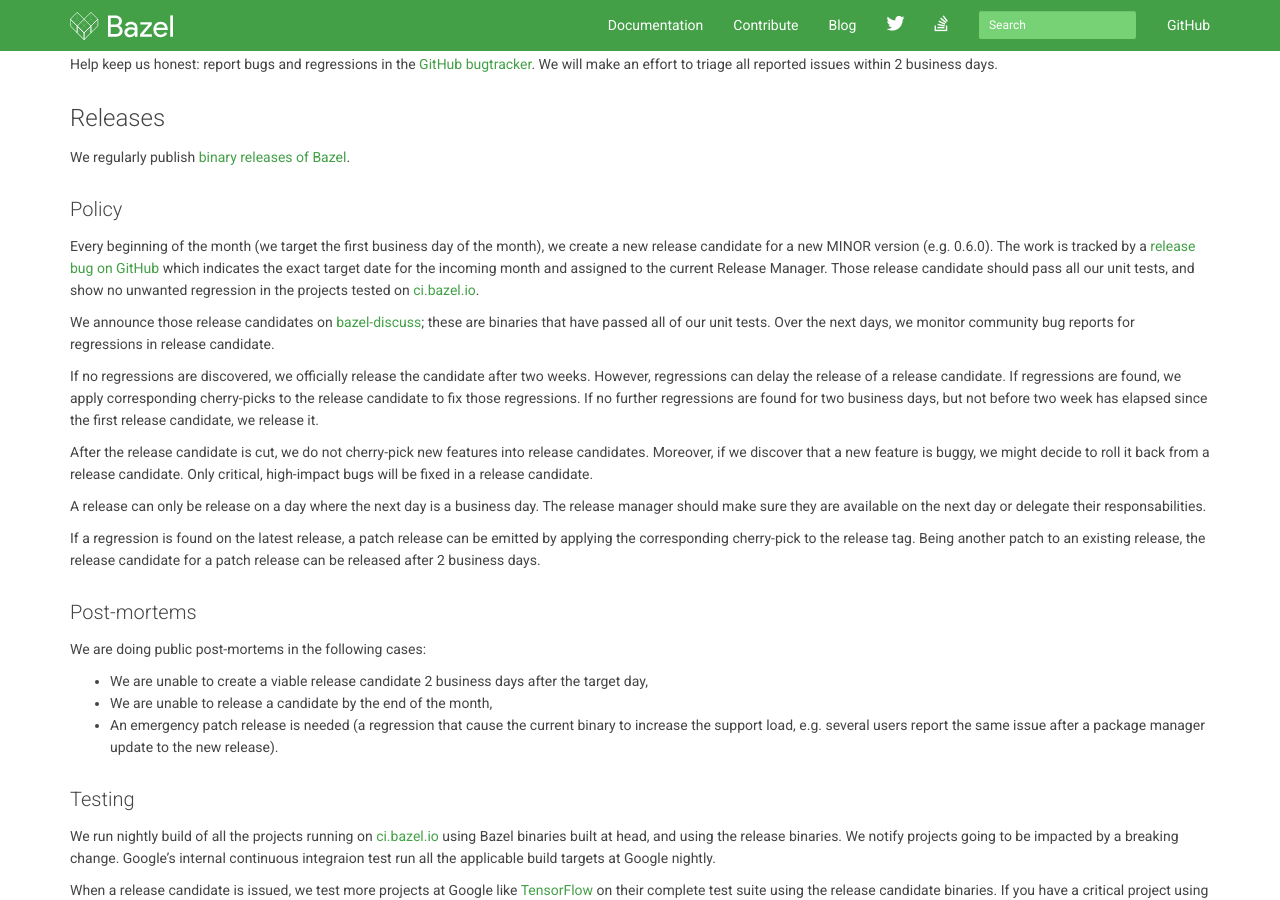
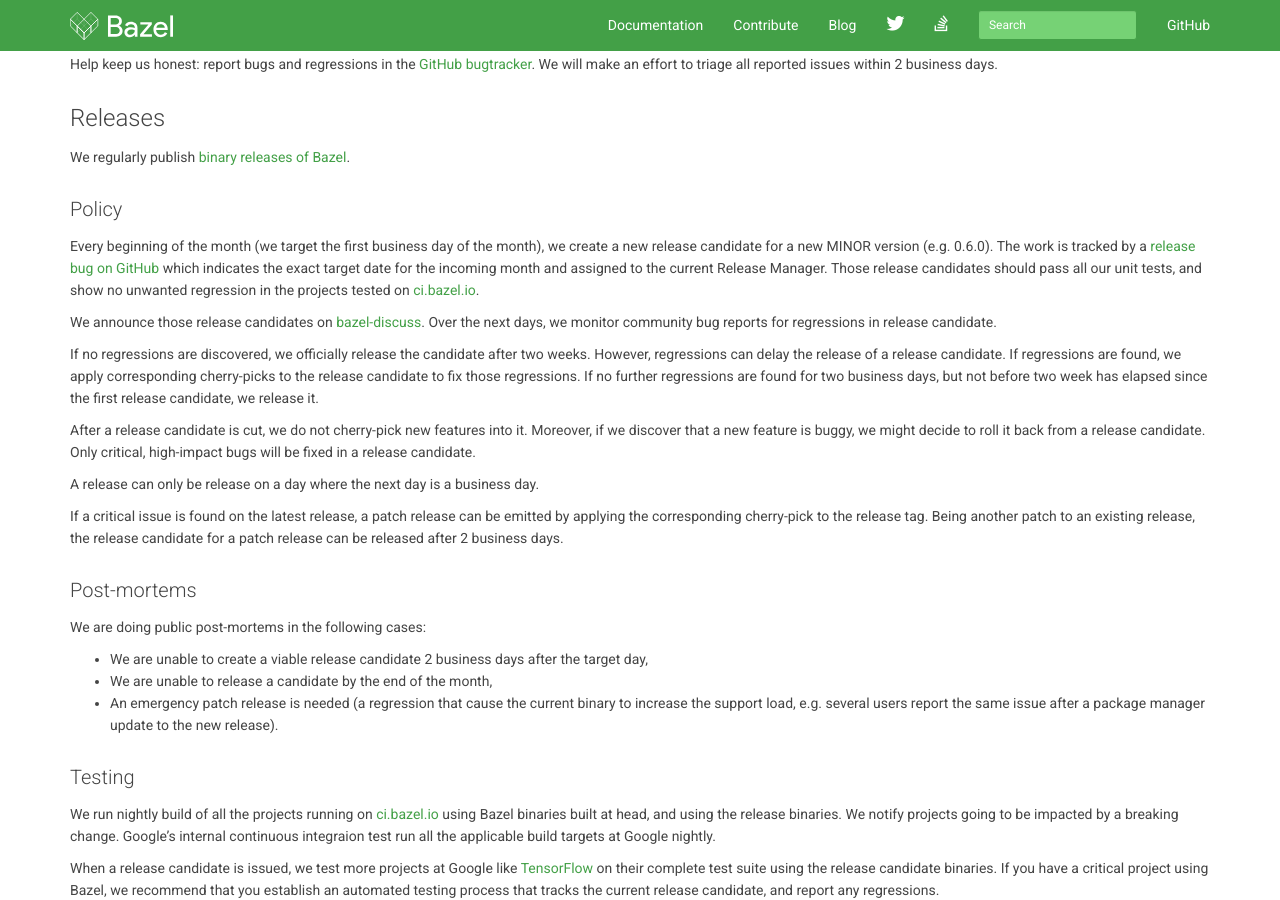
Before and after one commit to bazelbuild/bazel-website, a Jekyll site: the page built from support.md, in a window 1280 px wide and 900 px high, scrolled down 768 px. Built offline with Jekyll 4.4.1, drawn with Linux system fonts in a browser that asks for light colours; nearby versions of some CDN libraries; library files that are not in the unit come from our copies; Markdown is read by kramdown in place of the engine named in the settings; comment, search, counter and statistics services are not loaded.

Commit message:
More Dmitry's comments :)

```diff
--- a/support.md
+++ b/support.md
@@ -56,12 +56,11 @@
 Every beginning of the month (we target the first business day of the month), we create a new release
 candidate for a new MINOR version (e.g. 0.6.0). The work is tracked by a [release bug on GitHub](https://github.com/bazelbuild/bazel/issues?q=is%3Aissue+is%3Aopen+label%3Arelease) which indicates
 the exact target date for the incoming month and assigned to the current Release Manager.
-Those release candidate should pass all our unit tests, and show no unwanted regression in the
+Those release candidates should pass all our unit tests, and show no unwanted regression in the
 projects tested on [ci.bazel.io](http://ci.bazel.io).
 
-We announce those release candidates on [bazel-discuss](https://groups.google.com/forum/#!forum/bazel-discuss);
-these are binaries that have passed all of our unit tests. Over the next days, we monitor community bug
-reports for regressions in release candidate.
+We announce those release candidates on [bazel-discuss](https://groups.google.com/forum/#!forum/bazel-discuss).
+Over the next days, we monitor community bug reports for regressions in release candidate.
 
 If no regressions are discovered, we officially release the candidate after two weeks. However,
 regressions can delay the release of a release candidate. If regressions are found, we apply
@@ -69,14 +68,13 @@
 regressions are found for two business days, but not before two week has elapsed since the first
 release candidate, we release it.
 
-After the release candidate is cut, we do not cherry-pick new features into release candidates.
+After a release candidate is cut, we do not cherry-pick new features into it.
 Moreover, if we discover that a new feature is buggy, we might decide to roll it back from a
 release candidate. Only critical, high-impact bugs will be fixed in a release candidate.
 
-A release can only be release on a day where the next day is a business day. The release manager
-should make sure they are available on the next day or delegate their responsabilities.
+A release can only be release on a day where the next day is a business day.
 
-If a regression is found on the latest release, a patch release can be emitted by applying the
+If a critical issue is found on the latest release, a patch release can be emitted by applying the
 corresponding cherry-pick to the release tag. Being another patch to an existing release, the
 release candidate for a patch release can be released after 2 business days.
 
```
